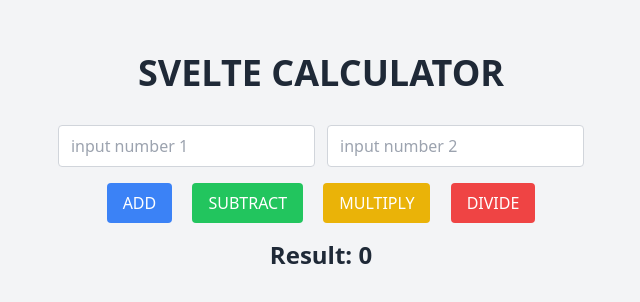
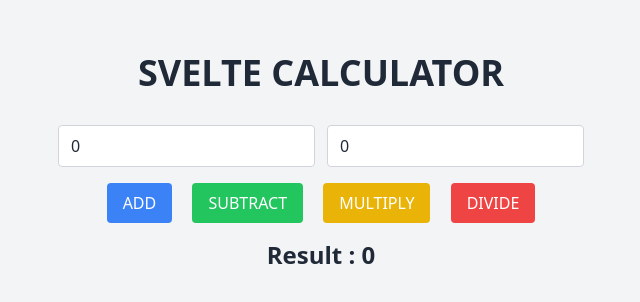
Before and after one commit to Takuro1000/svelte-calculator, a Svelte app: page / in a window 1280 px wide. Shown: the part 238-540 px from the top of the page, without its empty margins (319-959 px from the left). Built offline with nearby package versions, Linux system fonts and the light colour scheme.

Commit message:
計算機機能を追加

```diff
--- a/src/App.svelte
+++ b/src/App.svelte
@@ -1,22 +1,53 @@
 <script lang="ts">
-  //alert("welcome to svelte calculator!");
+  let result = 0;
+  let num1 = "0";
+  let num2 = "0";
+
+  const add = () => {
+    try {
+      result = parseInt(num1) + parseInt(num2);
+    } catch (error) {
+      console.log(error);
+    }
+  }
+  const subtract = () => {
+    try {
+      result = parseInt(num1) - parseInt(num2);
+    } catch (error) {
+      console.log(error);
+    }
+  }
+  const multiply = () => {
+    try {
+      result = parseInt(num1) * parseInt(num2);
+    } catch (error) {
+      console.log(error);
+    }
+  }
+  const divide = () => {
+    try {
+      result = parseInt(num1) / parseInt(num2);
+    } catch (error) {
+      console.log(error);
+    }
+  }
 </script>
 
 <main class="space-y-8">
   <div class="flex flex-col items-center justify-center min-h-screen bg-gray-100 text-gray-800">
     <h1 class="text-4xl font-bold mb-8">SVELTE CALCULATOR</h1>
     <div class="mb-4">
-      <input class="border border-gray-300 rounded px-3 py-2 mr-2" type="text" placeholder="input number 1">
-      <input class="border border-gray-300 rounded px-3 py-2" type="text" placeholder="input number 2">
+      <input class="border border-gray-300 rounded px-3 py-2 mr-2" type="text" placeholder="input number 1" bind:value={num1}>
+      <input class="border border-gray-300 rounded px-3 py-2" type="text" placeholder="input number 2" bind:value={num2}>
     </div>
     <div class="mb-4 space-x-4">
-      <button class="px-4 py-2 bg-blue-500 text-white rounded hover:bg-blue-700">ADD</button>
-      <button class="px-4 py-2 bg-green-500 text-white rounded hover:bg-green-700">SUBTRACT</button>
-      <button class="px-4 py-2 bg-yellow-500 text-white rounded hover:bg-yellow-700">MULTIPLY</button>
-      <button class="px-4 py-2 bg-red-500 text-white rounded hover:bg-red-700">DIVIDE</button>
+      <button class="px-4 py-2 bg-blue-500 text-white rounded hover:bg-blue-700" on:click={add}>ADD</button>
+      <button class="px-4 py-2 bg-green-500 text-white rounded hover:bg-green-700" on:click={subtract}>SUBTRACT</button>
+      <button class="px-4 py-2 bg-yellow-500 text-white rounded hover:bg-yellow-700" on:click={multiply}>MULTIPLY</button>
+      <button class="px-4 py-2 bg-red-500 text-white rounded hover:bg-red-700" on:click={divide}>DIVIDE</button>
     </div>
     <div>
-      <h2 class="text-2xl font-semibold">Result: 0</h2>
+      <h2 class="text-2xl font-semibold">Result : {result}</h2>
     </div>
   </div>
 </main>
```
